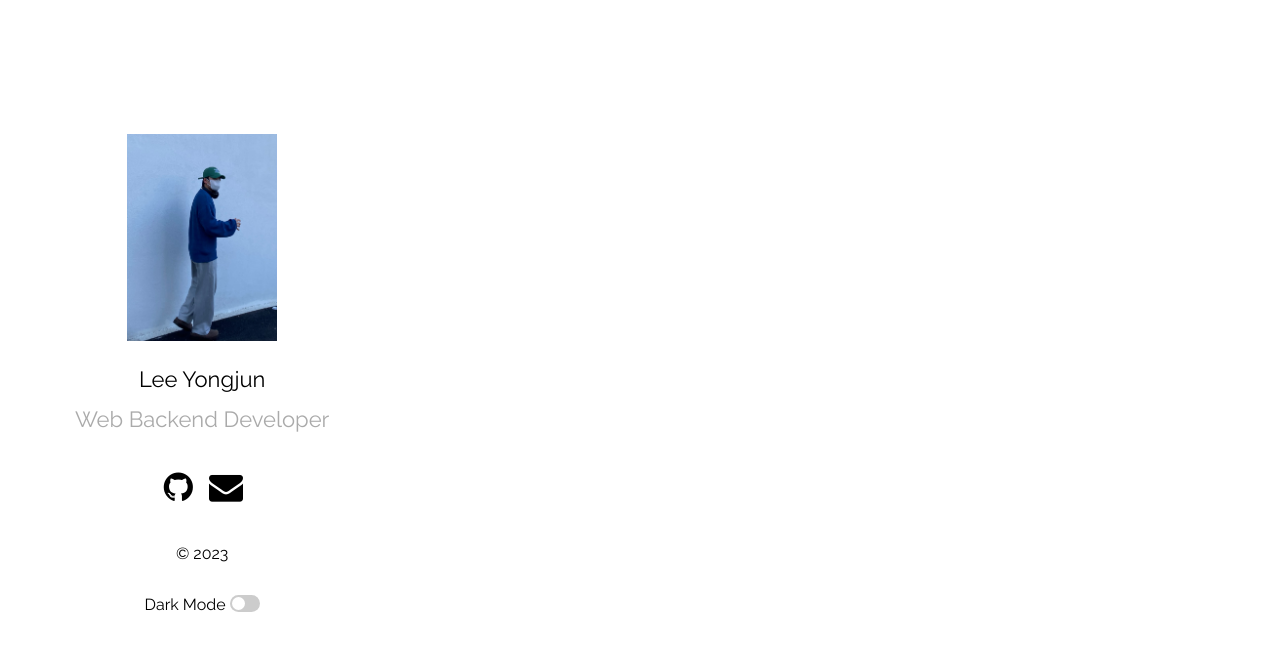
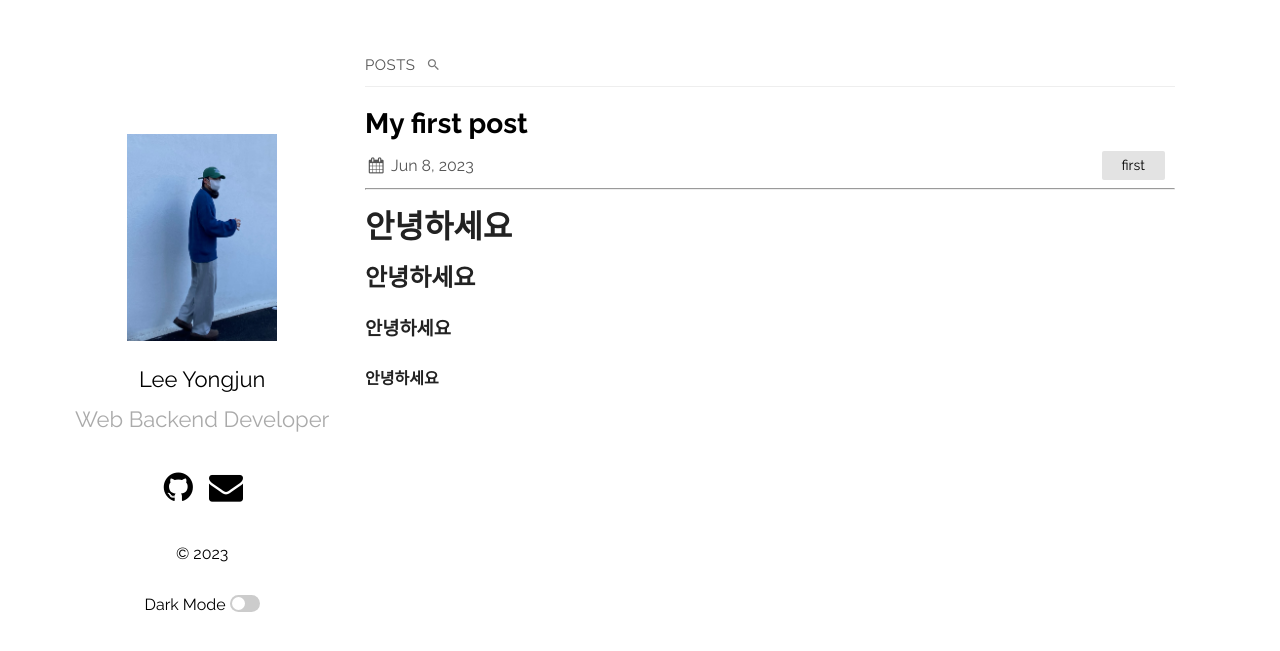
Before and after one commit to 2hapu/2hapu.github.io, a Jekyll site: the page built from index.md, in a window 1280 px wide. Shown: the top 651 px of the page. Built offline with Jekyll 4.4.1, drawn with Linux system fonts in a browser that asks for light colours.

Commit message:
feat: first post

```diff
--- a/_config.yml
+++ b/_config.yml
@@ -1,4 +1,4 @@
-title: Your awesome title
+title: Yongjun's Blog
 author: GitHub User
 email: yongjun0213@gmail.com
 description: > # this means to ignore newlines until "show_exerpts:"
--- /dev/null
+++ b/_posts/2023-06-08-my-first-post.markdown
@@ -0,0 +1,17 @@
+---
+layout: post
+title:  My first post
+date:   2023-06-08 16:39:37 +0300
+categories: first
+tags: [블로그, 시작]
+---
+---
+# 안녕하세요
+## 안녕하세요
+### 안녕하세요
+#### 안녕하세요
+
+우여곡절 끝에 성공했습니다. <br>
+다음 챌린저스가 본인 칭찬하는 건데, 지금도 칭찬하고 싶네요. .
+- 스프링 너무 힘들어요
+---
```
